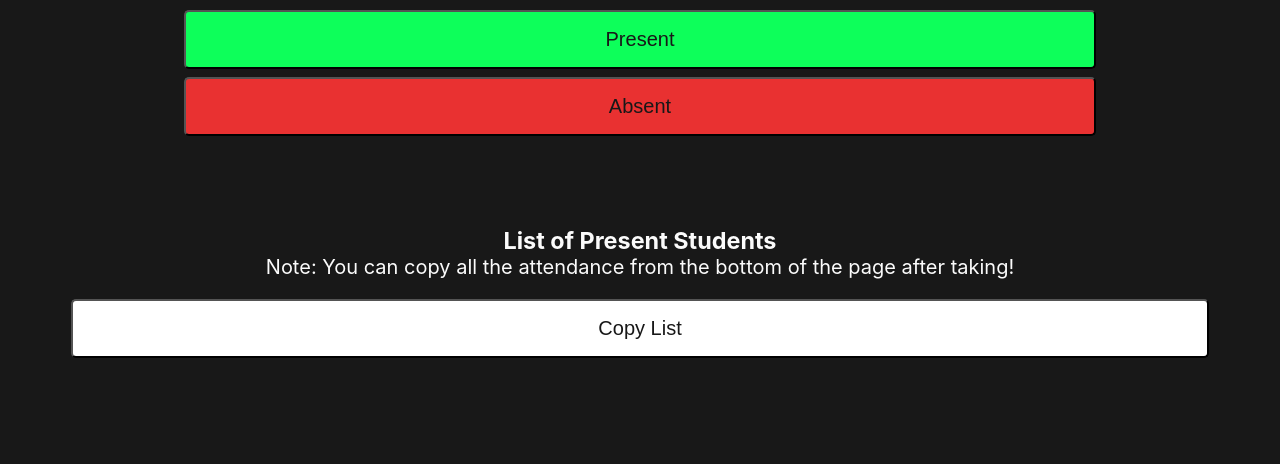
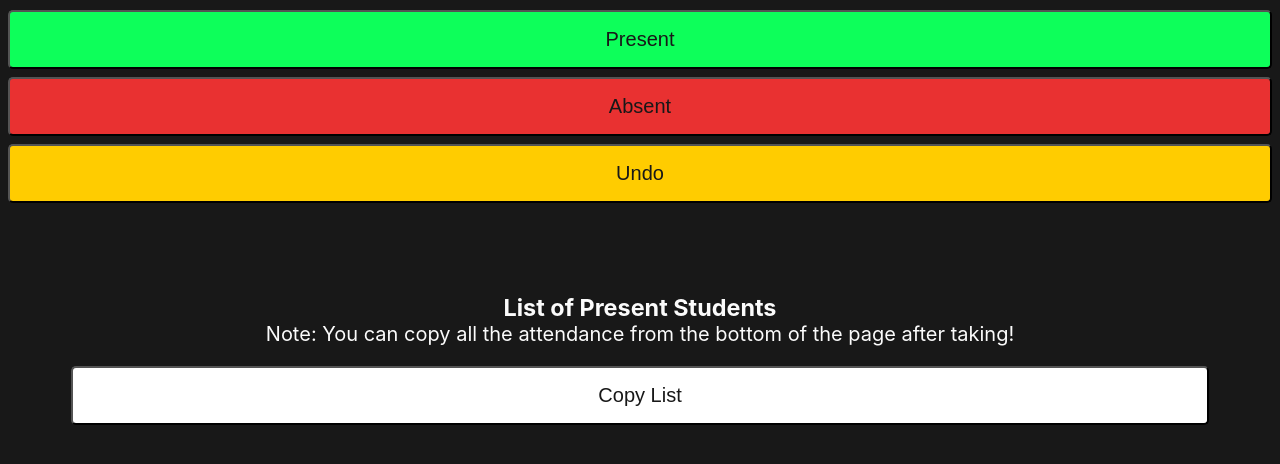
Before and after one commit to Navdeepgambhir9023/attendance-taker, a plain HTML site: page index.html in a window 1280 px wide. Shown: the part 210-674 px from the top of the page. Drawn offline with Linux system fonts and the light colour scheme; a web font is replaced by a local one.

Commit message:
Feat: Added functionality to go back and mark again

```diff
--- a/index.html
+++ b/index.html
@@ -12,10 +12,11 @@
 <body>
   <h1>Attendance Taker</h1>
   <div id="home-div">
-      <h2 id="studentName"></h2>
+    <h2 id="studentName"></h2>
     <div>
       <button id="present-btn" onclick="markPresent()">Present</button>
       <button id="absent-btn" onclick="markAbsent()">Absent</button>
+      <button id="undo-btn" onclick="undo()">Undo</button>
     </div>
   </div>
 
--- a/script.js
+++ b/script.js
@@ -33,15 +33,17 @@ const students = [
   "VIBHUTI SHARMA",
   "VISHAL KUMAR SINGH",
   "VISHAL SINGH CHAUHAN",
-  "YASH BANAIT",
   "YASH KUSUMAKAR",
-  "MANASVI NEEMA",
-  "UDAY YADAV",
-  "ALI ASGAR TAMBAWALA",
-  "MANASVI BAGHERWAL",
-  "TUSHAR SHARMA",
-  "USMENDRA SINGH"
 ];
+
+const nbBtStudents = [
+    "MANASVI NEEMA",
+    "UDAY YADAV",
+    "ALI ASGAR TAMBAWALA",
+    "MANASVI BAGHERWAL",
+    "TUSHAR SHARMA",
+    "USMENDRA SINGH"
+]
 
 // Array to store present students
 const presentStudents = [];
@@ -49,8 +51,10 @@ const presentStudents = [];
 let currentStudentIndex = 0;
 
 // Function to display current student and buttons
+// Function to display current student and buttons
 function displayCurrentStudent() {
   const currentStudent = students[currentStudentIndex];
+  document.getElementById("studentName").textContent = ""; // Clear existing content
   document.getElementById("studentName").textContent = currentStudent;
 }
 
@@ -67,13 +71,15 @@ function markAbsent() {
 }
 
 // Function to move to the next student or finish attendance
+// Function to move to the next student or finish attendance
 function nextStudent() {
   currentStudentIndex++;
   if (currentStudentIndex < students.length) {
     displayCurrentStudent();
   } else {
-    // All students have been processed, print present students
+    // All students have been processed, print present students only once
     const presentList = document.getElementById("presentList");
+    presentList.innerHTML = ""; // Clear the present list before updating
     presentStudents.forEach(student => {
       const listItem = document.createElement("p");
       listItem.textContent = student;
@@ -82,6 +88,27 @@ function nextStudent() {
     document.getElementById("totalPresent").textContent = `Total Present: ${presentStudents.length}`;
   }
 }
+
+
+// Function to handle 'Undo' button click
+function undo() {
+  if (presentStudents.length > 0 && currentStudentIndex > 0) {
+    currentStudentIndex--; // Decrement the currentStudentIndex to display the previous student
+    const lastStudent = presentStudents.pop(); // Remove the last student from the presentStudents array
+    // Find and remove the last student from the present list displayed on the page
+    const presentList = document.getElementById("presentList");
+    const listItems = presentList.querySelectorAll("p");
+    for (let i = 0; i < listItems.length; i++) {
+      if (listItems[i].textContent === lastStudent) {
+        presentList.removeChild(listItems[i]);
+        break;
+      }
+    }
+    document.getElementById("totalPresent").textContent = `Total Present: ${presentStudents.length}`;
+    displayCurrentStudent(); // Update the displayed student name
+  }
+}
+
 
 // Function to copy present students list to clipboard
 function copyPresentList() {
--- a/styles.css
+++ b/styles.css
@@ -66,6 +66,27 @@ h1 {
   background-color: rgba(233, 49, 49, 0.747);
 }
 
+#undo-btn {
+  margin-top: 1vh;
+  padding: 2vh 25vw;
+  border-radius: 5px;
+  background-color: #ffcc00;
+  color: #181818;
+  font-size: 20px;
+  cursor: pointer;
+  transition: 0.3s;
+  width: 100%;
+}
+
+#undo-btn:hover {
+  background-color: rgba(255, 204, 0, 0.547);
+}
+
+#undo-btn:active {
+  background-color: rgba(255, 204, 0, 0.747);
+}
+
+
 #footer-div {
   margin: auto;
   bottom: 0;
```
